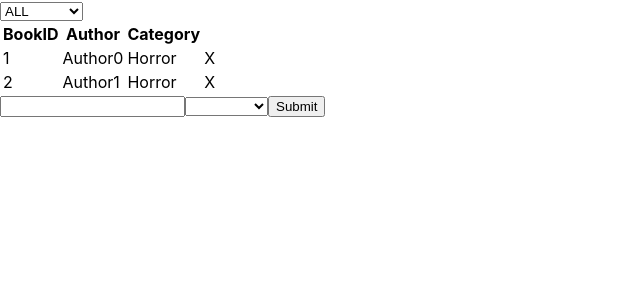
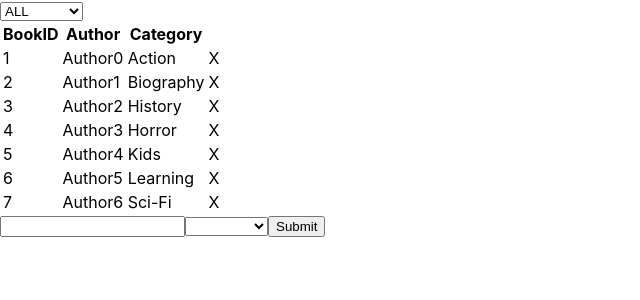
Before and after one commit to alissonperes/mv_bookstore, a React (Create React App) app: page / in a window 1280 px wide. Shown: the top 300 px of the page, without its empty margins (0-640 px from the left). Built offline with nearby package versions, Linux system fonts and the light colour scheme.

Commit message:
Change filter to default to ALL

```diff
--- a/src/index.js
+++ b/src/index.js
@@ -8,8 +8,13 @@ import books from './reducers/index';
 
 const defaultBooks = {
   books: [
-    { id: 1, author: 'Author0', category: 'Horror' },
-    { id: 2, author: 'Author1', category: 'Horror' },
+    { id: 1, author: 'Author0', category: 'Action' },
+    { id: 2, author: 'Author1', category: 'Biography' },
+    { id: 3, author: 'Author2', category: 'History' },
+    { id: 4, author: 'Author3', category: 'Horror' },
+    { id: 5, author: 'Author4', category: 'Kids' },
+    { id: 6, author: 'Author5', category: 'Learning' },
+    { id: 7, author: 'Author6', category: 'Sci-Fi' },
   ],
   filter: 'ALL',
 };
--- a/src/reducers/filter.js
+++ b/src/reducers/filter.js
@@ -1,4 +1,4 @@
-const filter = (state = [], action) => {
+const filter = (state = 'ALL', action) => {
   switch (action.type) {
     case 'CHANGE_FILTER':
       return action.filter;
```
